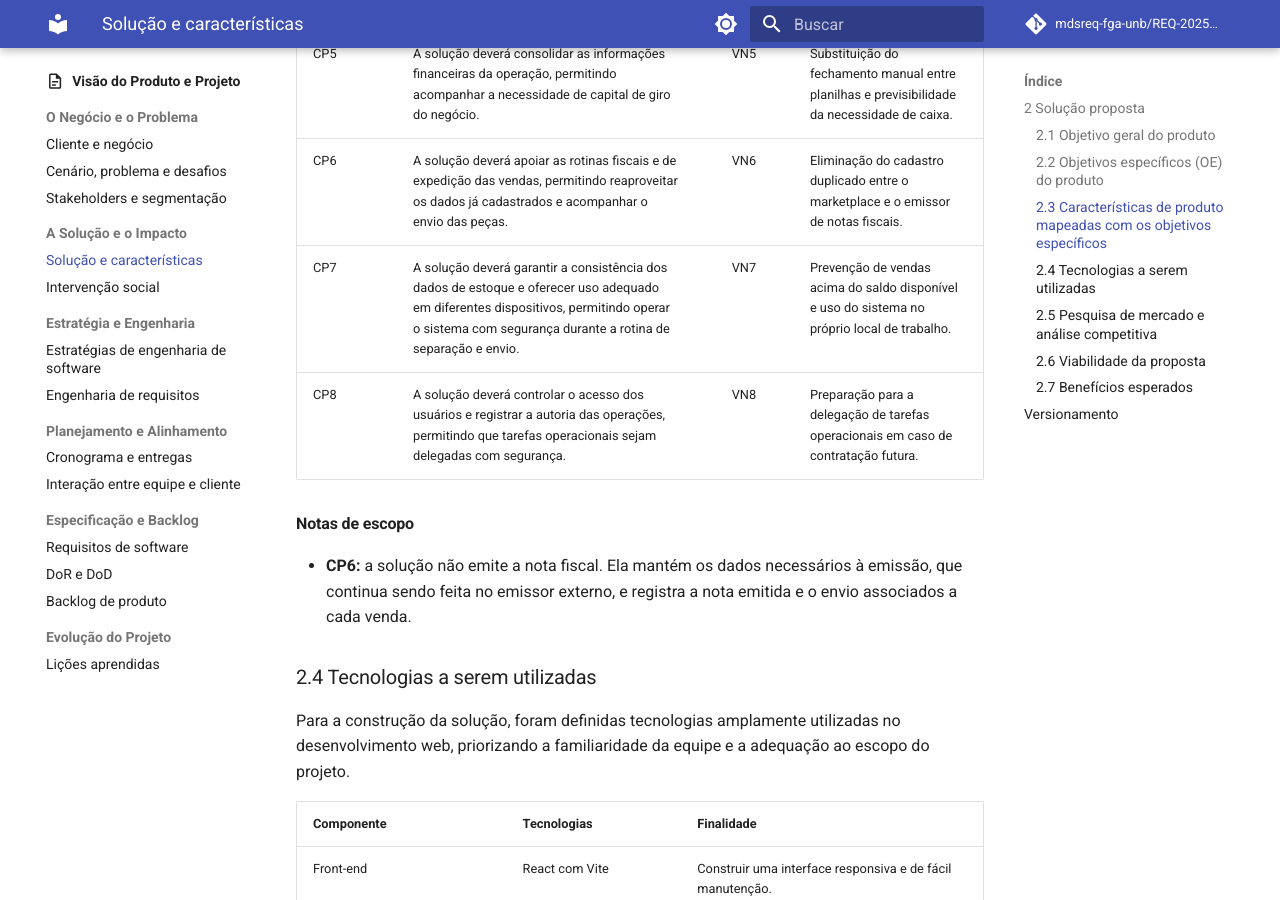
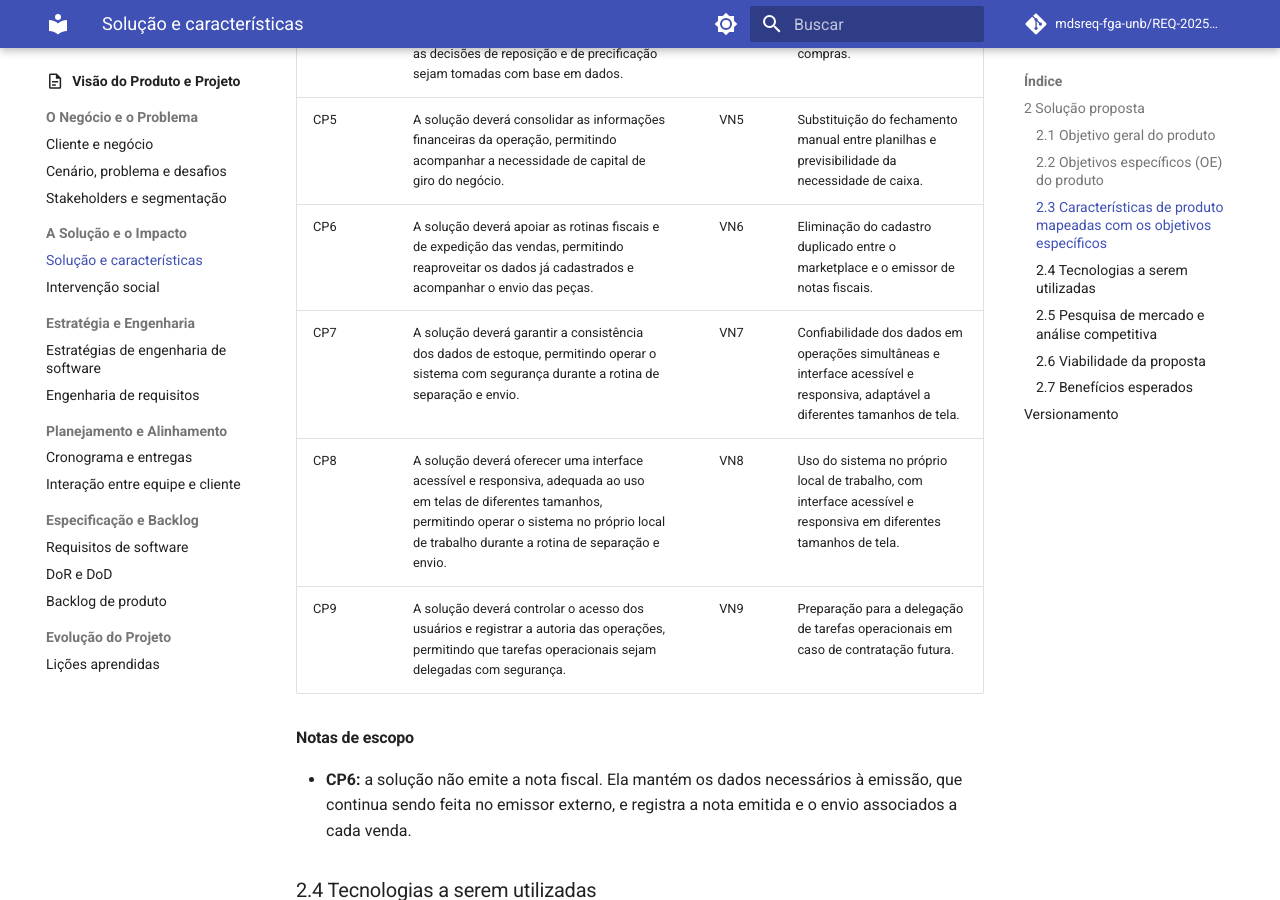
Before and after one commit to mdsreq-fga-unb/REQ-202562-T02-TSI-AutoPecas, an MkDocs documentation site: the page built from docs/visao-produto/solucao-e-caracteristicas.md, in a window 1280 px wide and 900 px high, scrolled down 2134 px. Built offline with MkDocs 1.6.1 and Material for MkDocs 9.7.7, drawn with Linux system fonts in a browser that asks for light colours; comment, search, counter and statistics services are not loaded; some of the changed text lies outside the part shown.

Commit message:
docs(visao-produto): ajusta CPs e OEs conforme feedback da monitoria (#4)
- Reescreve o VN7 conforme aprovado pela monitoria
- Define OE6 como contribuição principal da CP2
- Fragmenta a CP de integridade/usabilidade em CP7 (Integridade e Consistência dos Dados) e CP8 (Acessibilidade e Responsividade)
- Remapeia a antiga CP8 (acesso), agora CP9, com OE2 principal e OE6 secundário
- Renumera as CPs e os VNs nas duas tabelas
- Atualiza o versionamento (v1.7)

```diff
--- a/docs/visao-produto/solucao-e-caracteristicas.md
+++ b/docs/visao-produto/solucao-e-caracteristicas.md
@@ -25,13 +25,14 @@ A solução proposta deverá contemplar, de forma preliminar, as característica
 | ID | Característica | OE principal | Contribuição secundária |
 | --- | --- | :---: | :---: |
 | CP1 | Cadastro e Catálogo de Peças | OE1 | OE3, OE6 |
-| CP2 | Controle e Movimentação de Estoque | OE2 | OE4 |
+| CP2 | Controle e Movimentação de Estoque | OE6 | OE2, OE4 |
 | CP3 | Registro de Vendas e Recebimentos | OE2 | OE5 |
 | CP4 | Análise e Planejamento de Compras | OE4 | OE2, OE5 |
 | CP5 | Controle Financeiro e Capital de Giro | OE5 | OE3, OE6 |
 | CP6 | Apoio Fiscal e Expedição | OE3 | OE1 |
-| CP7 | Integridade e Usabilidade | OE2 | OE3 |
-| CP8 | Gerenciamento e Autenticação de Usuários | OE3 | OE2 |
+| CP7 | Integridade e Consistência dos Dados | OE2 | OE6 |
+| CP8 | Acessibilidade e Responsividade | OE3 | OE2 |
+| CP9 | Gerenciamento e Autenticação de Usuários | OE2 | OE6 |
 
 #### Descrição e valor de negócio
 
@@ -43,8 +44,9 @@ A solução proposta deverá contemplar, de forma preliminar, as característica
 | CP4 | A solução deverá analisar o desempenho do estoque e das vendas e apoiar o planejamento das compras, permitindo que as decisões de reposição e de precificação sejam tomadas com base em dados. | VN4 | Menor perda de vendas por ruptura de estoque e melhor uso do capital disponível para compras. |
 | CP5 | A solução deverá consolidar as informações financeiras da operação, permitindo acompanhar a necessidade de capital de giro do negócio. | VN5 | Substituição do fechamento manual entre planilhas e previsibilidade da necessidade de caixa. |
 | CP6 | A solução deverá apoiar as rotinas fiscais e de expedição das vendas, permitindo reaproveitar os dados já cadastrados e acompanhar o envio das peças. | VN6 | Eliminação do cadastro duplicado entre o marketplace e o emissor de notas fiscais. |
-| CP7 | A solução deverá garantir a consistência dos dados de estoque e oferecer uso adequado em diferentes dispositivos, permitindo operar o sistema com segurança durante a rotina de separação e envio. | VN7 | Prevenção de vendas acima do saldo disponível e uso do sistema no próprio local de trabalho. |
-| CP8 | A solução deverá controlar o acesso dos usuários e registrar a autoria das operações, permitindo que tarefas operacionais sejam delegadas com segurança. | VN8 | Preparação para a delegação de tarefas operacionais em caso de contratação futura. |
+| CP7 | A solução deverá garantir a consistência dos dados de estoque, permitindo operar o sistema com segurança durante a rotina de separação e envio. | VN7 | Confiabilidade dos dados em operações simultâneas e interface acessível e responsiva, adaptável a diferentes tamanhos de tela. |
+| CP8 | A solução deverá oferecer uma interface acessível e responsiva, adequada ao uso em telas de diferentes tamanhos, permitindo operar o sistema no próprio local de trabalho durante a rotina de separação e envio. | VN8 | Uso do sistema no próprio local de trabalho, com interface acessível e responsiva em diferentes tamanhos de tela. |
+| CP9 | A solução deverá controlar o acesso dos usuários e registrar a autoria das operações, permitindo que tarefas operacionais sejam delegadas com segurança. | VN9 | Preparação para a delegação de tarefas operacionais em caso de contratação futura. |
 
 #### Notas de escopo
 
@@ -122,3 +124,4 @@ A viabilidade depende de manter o escopo do MVP controlado, preservar as priorid
 | 1.4 | 24/09/2026 | Revisão dos objetivos específicos (2.2), características de produto (2.3) e benefícios esperados (2.7) conforme feedback da monitoria: 5 OEs, 9 CPs no padrão de capacidade, rastreabilidade, notas de escopo e alinhamento dos benefícios ao novo escopo | [João Melo](https://github.com/jot4-ge) |
 | 1.5 | 27/09/2026 | Inclusão do OE6 (centralização de dados como fonte única), sustentado pelas CP1 e CP3, conforme feedback da monitoria (issue #4) | [João Melo](https://github.com/jot4-ge) |
 | 1.6 | 02/10/2026 | Remoção da CP3 (Vínculo de Estoque e Anúncios) por saída da vinculação com anúncios do escopo do MVP; renumeração das CPs (agora 8) e dos VNs; remoção da nota de escopo da CP3 e atualização da referência da nota fiscal para a CP6; transferência da contribuição do OE6 para a CP5 (Controle Financeiro), mantendo o OE6 sustentado por CP1 e CP5, conforme validação da monitoria | [João Melo](https://github.com/jot4-ge) |
+| 1.7 | 10/10/2026 | Reescrita do VN da CP de integridade, OE6 como principal da CP2, fragmentação da CP de integridade/usabilidade em duas (Integridade e Consistência dos Dados + Acessibilidade e Responsividade), remapeamento da CP de acesso e renumeração, conforme feedback da monitoria | [João Melo](https://github.com/jot4-ge) |
```
